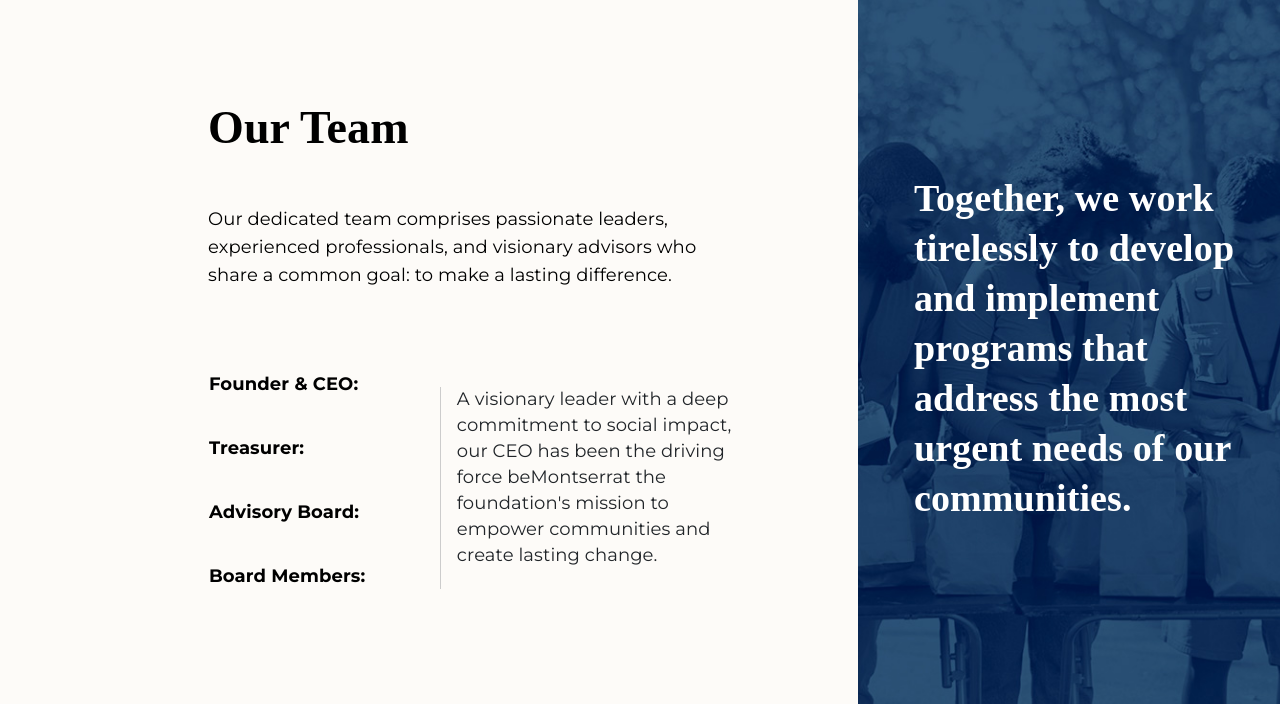
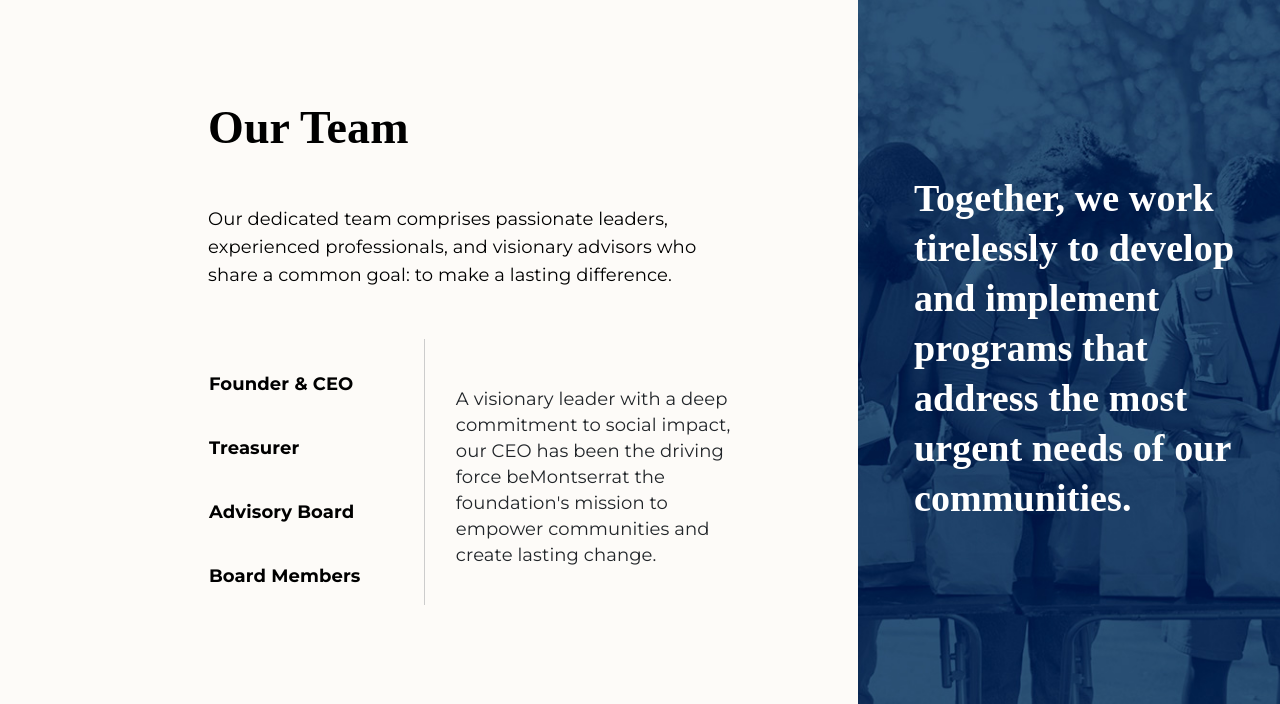
Before and after one commit to salmankhan03/Atriumlegacy, a PHP site: page /about_us.php in a window 1280 px wide. Shown: the part 2028-2732 px from the top of the page. Run offline with PHP 8.4, Linux system fonts and the light colour scheme; some web fonts are replaced.

Commit message:
update our team section

```diff
--- a/about_us.php
+++ b/about_us.php
@@ -297,34 +297,34 @@
                             </div>
 
                             <div class="row">
-                                <div class="col-md-5 col-lg-5 col-sm-12 pl-0 pr-0">
+                                <div class="col-md-5 col-lg-5 col-sm-12 pl-0 pr-0" style="border-right:1px solid #ccc;">
                                     <div class="d-block">
                                         <ul class="nav nav-tabs w-100 d-flex no-bullets" id="myTab" role="tablist" style=" justify-content: space-between; border-bottom: none;">
                                             <li class="nav-item p-0" role="presentation">
-                                                <a class="nav-link active" id="home-tab" data-toggle="tab" href="#home" role="tab" aria-controls="home" aria-selected="true" style="background-color:transparent;border:none">
+                                                <a class="nav-link active" id="founder-tab" data-toggle="tab" href="#founder" role="tab" aria-controls="founder" aria-selected="true" style="background-color:transparent;border:none">
                                                     <div>
-                                                        <span style="font-size:18px">Founder & CEO:</span>
+                                                        <span style="font-size:18px">Founder & CEO</span>
                                                     </div>
                                                 </a>
                                             </li>
                                             <li class="nav-item p-0" role="presentation">
-                                                <a class="nav-link" id="profile-tab" data-toggle="tab" href="#profile" role="tab" aria-controls="profile" aria-selected="false" style="background-color:transparent;border:none">
+                                                <a class="nav-link" id="treasurer-tab" data-toggle="tab" href="#treasurer" role="tab" aria-controls="treasurer" aria-selected="false" style="background-color:transparent;border:none">
                                                     <div>
-                                                        <span style="font-size:18px">Treasurer:</span>
+                                                        <span style="font-size:18px">Treasurer</span>
                                                     </div>
                                                 </a>
                                             </li>
                                             <li class="nav-item p-0" role="presentation">
-                                                <a class="nav-link" id="contact-tab" data-toggle="tab" href="#contact" role="tab" aria-controls="contact" aria-selected="false" style="background-color:transparent;border:none">
+                                                <a class="nav-link" id="advisory-tab" data-toggle="tab" href="#advisory" role="tab" aria-controls="advisory" aria-selected="false" style="background-color:transparent;border:none">
                                                     <div>
-                                                        <span style="font-size:18px">Advisory Board:</span>
+                                                        <span style="font-size:18px">Advisory Board</span>
                                                     </div>
                                                 </a>
                                             </li>
                                             <li class="nav-item p-0" role="presentation">
-                                                <a class="nav-link" id="agriThrive-tab" data-toggle="tab" href="#agriThrive" role="tab" aria-controls="agriThrive" aria-selected="false" style="background-color:transparent;border:none;">
+                                                <a class="nav-link" id="board-tab" data-toggle="tab" href="#board" role="tab" aria-controls="board" aria-selected="false" style="background-color:transparent;border:none;">
                                                     <div>
-                                                        <span style="font-size:18px">Board Members:</span>
+                                                        <span style="font-size:18px">Board Members</span>
                                                     </div>
                                                 </a>
                                             </li>
@@ -332,17 +332,17 @@
                                     </div>
                                 </div>
                                 <div class="col-md-7 col-lg-7 col-sm-12">
-                                    <div class="tab-content mt-5 pl-3" id="myTabContent" style="border-left:1px solid #ccc; font-size:18px" >
-                                        <div class="tab-pane fade show active" id="home" role="tabpanel" aria-labelledby="home-tab">
+                                    <div class="tab-content mt-5 pl-3" id="myTabContent" style="font-size:18px" >
+                                        <div class="tab-pane fade show active" id="founder" role="tabpanel" aria-labelledby="founder-tab">
                                             <p>A visionary leader with a deep commitment to social impact, our CEO has been the driving force beMontserrat the foundation's mission to empower communities and create lasting change.</p>
                                         </div>
-                                        <div class="tab-pane fade" id="profile" role="tabpanel" aria-labelledby="profile-tab">
+                                        <div class="tab-pane fade" id="treasurer" role="tabpanel" aria-labelledby="treasurer-tab">
                                             <p>Responsible for overseeing the financial health and sustainability of the foundation, our Treasurer brings years of experience in non-profit financial management.</p>
                                         </div>
-                                        <div class="tab-pane fade" id="contact" role="tabpanel" aria-labelledby="contact-tab">
+                                        <div class="tab-pane fade" id="advisory" role="tabpanel" aria-labelledby="advisory-tab">
                                             <p>A diverse group of experts and thought leaders who guide our strategic direction and ensure our initiatives remain impactful and relevant.</p>
                                         </div>
-                                        <div class="tab-pane fade" id="agriThrive" role="tabpanel" aria-labelledby="agriThrive-tab">
+                                        <div class="tab-pane fade" id="board" role="tabpanel" aria-labelledby="board-tab">
                                             <p>Our Board Members bring a wealth of knowledge from various fields, including education, healthcare, housing, and technology, ensuring that our projects are well-rounded and effective.</p>
                                         </div>
                                     </div>
@@ -509,7 +509,31 @@
                 });
             });
         </script> -->
-         <script src="https://code.jquery.com/jquery-3.5.1.slim.min.js"></script>
+
+    <script>
+        $(document).ready(function() {
+            $('#founder-tab').hover(function() {
+                $(this).tab('show');
+            });
+        });
+        $(document).ready(function() {
+            $('#treasurer-tab').hover(function() {
+                $(this).tab('show');
+            });
+        });
+        $(document).ready(function() {
+            $('#advisory-tab').hover(function() {
+                $(this).tab('show');
+            });
+        });
+        $(document).ready(function() {
+            $('#board-tab').hover(function() {
+                $(this).tab('show');
+            });
+        });
+    </script>
+
+    <script src="https://code.jquery.com/jquery-3.5.1.slim.min.js"></script>
    <script src="https://cdn.jsdelivr.net/npm/popper.js@1.16.1/dist/umd/popper.min.js"></script>
    <script src="https://stackpath.bootstrapcdn.com/bootstrap/4.5.2/js/bootstrap.min.js"></script>
    <?php include 'footer.php'; ?>
```
Also changed, not shown: img/contact_us.jpg, img/get_involved_1.jpg, img/home_3.jpg.
